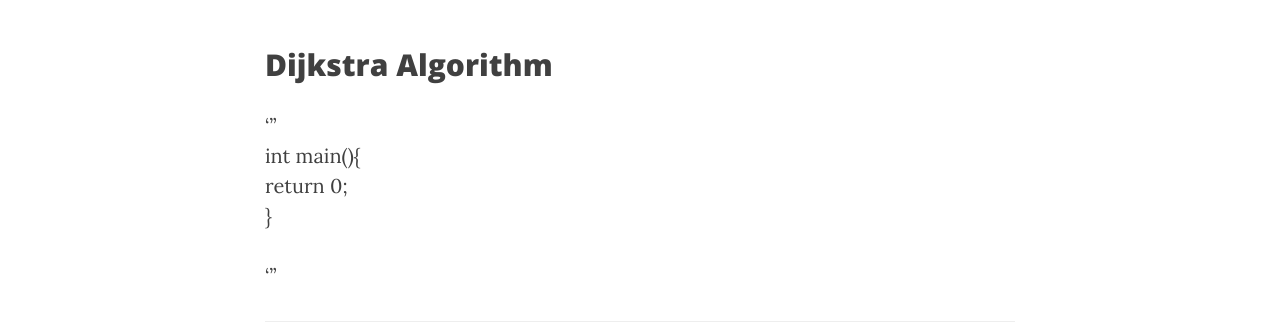
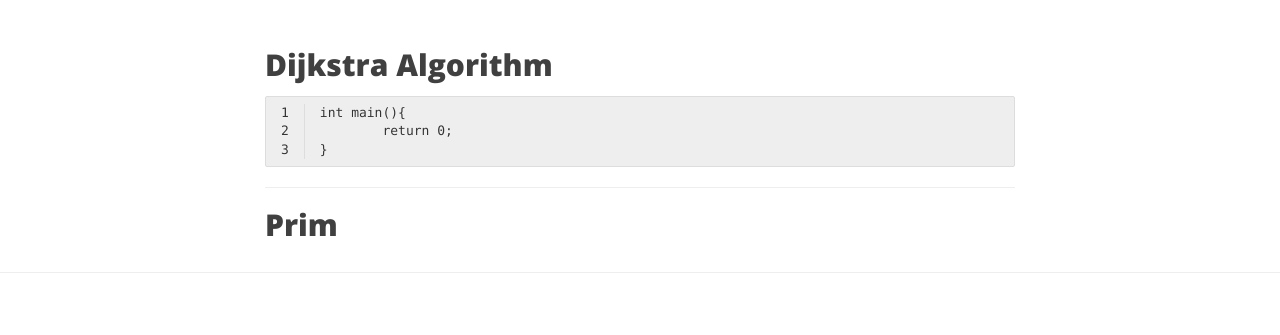
Before and after one commit to Britjeans/Britjeans.github.io, a plain HTML site: page 2018/05/02/Graph-Study-Notes/index.html in a window 1280 px wide. Shown: the part 435-770 px from the top of the page. Drawn offline with nearby package versions, Linux system fonts and the light colour scheme.

Commit message:
Site updated: 2018-05-02 17:10:42

```diff
--- a/2018/05/02/Graph-Study-Notes/index.html
+++ b/2018/05/02/Graph-Study-Notes/index.html
@@ -10,8 +10,7 @@
 
     <!--Description-->
 
-        <meta name="description" content="Dijkstra Algorithm‘’’int main(){    return 0;}
-‘’’
+        <meta name="description" content="Dijkstra Algorithm123int main()&amp;#123;	return 0;&amp;#125;
 
 Prim">
 
@@ -183,8 +182,7 @@ Prim">
 
             <!-- Post Main Content -->
             <div class="col-lg-8 col-lg-offset-2 col-md-10 col-md-offset-1">
-                <h2 id="Dijkstra-Algorithm"><a href="#Dijkstra-Algorithm" class="headerlink" title="Dijkstra Algorithm"></a>Dijkstra Algorithm</h2><p>‘’’<br>int main(){<br>    return 0;<br>}</p>
-<p>‘’’</p>
+                <h2 id="Dijkstra-Algorithm"><a href="#Dijkstra-Algorithm" class="headerlink" title="Dijkstra Algorithm"></a>Dijkstra Algorithm</h2><figure class="highlight plain"><table><tr><td class="gutter"><pre><span class="line">1</span><br><span class="line">2</span><br><span class="line">3</span><br></pre></td><td class="code"><pre><span class="line">int main()&#123;</span><br><span class="line">	return 0;</span><br><span class="line">&#125;</span><br></pre></td></tr></table></figure>
 <hr>
 <h2 id="Prim"><a href="#Prim" class="headerlink" title="Prim"></a>Prim</h2>
 
```
